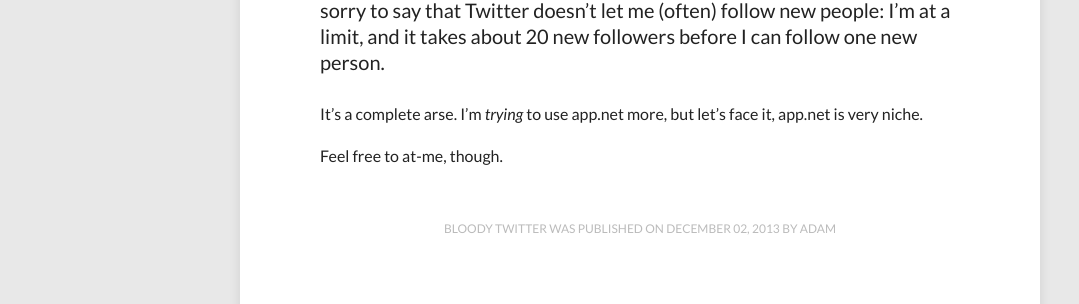
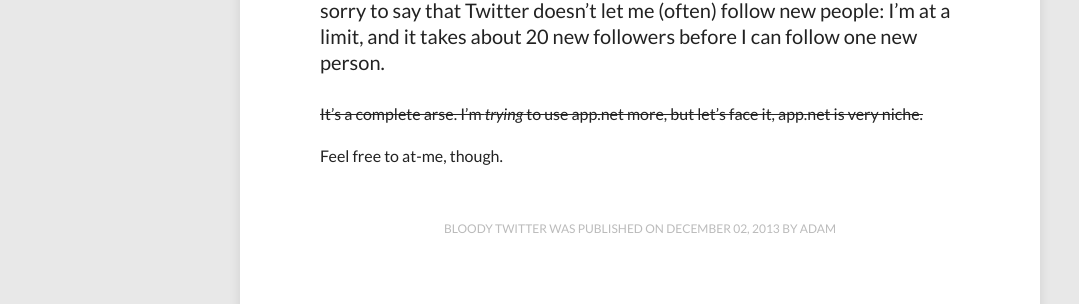
Before and after one commit to adamamyl/blog.amyl.org.uk, a Jekyll site: the page built from _posts/2013-12-02-bloody-twitter.md, in a window 1280 px wide. Shown: the part 297-601 px from the top of the page, without its empty margins (0-1079 px from the left). Built offline with Jekyll 4.4.1, drawn with Linux system fonts in a browser that asks for light colours; nearby versions of some CDN libraries; Markdown is read by kramdown in place of the engine named in the settings.

Commit message:
App.net. Yeah, right

```diff
--- a/_posts/2013-12-02-bloody-twitter.md
+++ b/_posts/2013-12-02-bloody-twitter.md
@@ -9,6 +9,6 @@ categories:
 ---
 On the off-chance you&#8217;ve came here via my Twitter link, I&#8217;m dreadfully sorry to say that Twitter doesn&#8217;t let me (often) follow new people: I&#8217;m at a limit, and it takes about 20 new followers before I can follow one new person.
 
-It&#8217;s a complete arse. I&#8217;m *trying* to use app.net more, but let&#8217;s face it, app.net is very niche.
+~~It&#8217;s a complete arse. I&#8217;m *trying* to use app.net more, but let&#8217;s face it, app.net is very niche.~~
 
 Feel free to at-me, though.
```
